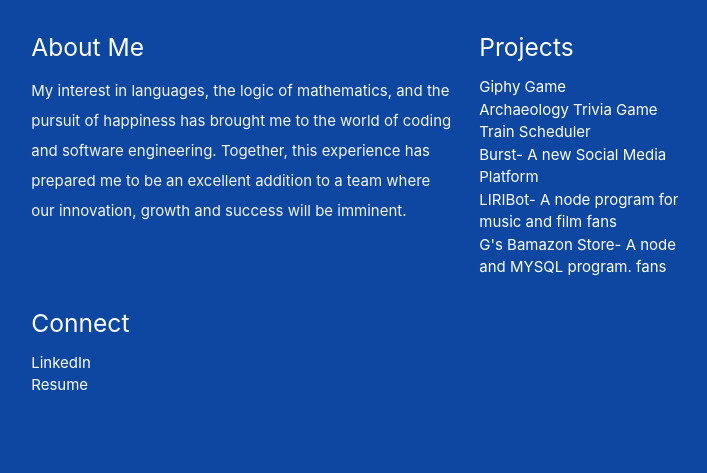
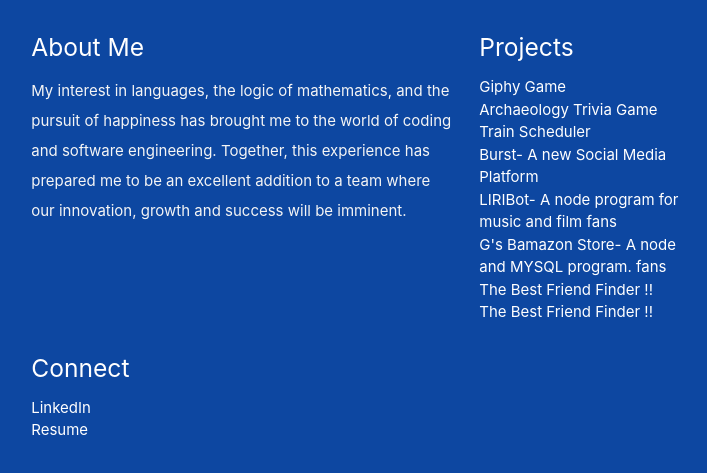
Before and after one commit to gstar13/GQZ_Portfolio1, a plain HTML site: page index.html in a window 1280 px wide. Shown: the part 2076-2549 px from the top of the page, without its empty margins (172-879 px from the left). Drawn offline with nearby package versions, Linux system fonts and the light colour scheme; a script that the page names is missing.

Commit message:
w burgerhw

```diff
--- a/index.html
+++ b/index.html
@@ -151,6 +151,8 @@
                   fans</a>
                   <li><a class="white-text" href="https://www.youtube.com/watch?v=PeTSg31ilWU">G's Bamazon Store- A node and MYSQL program.
                     fans</a>
+                    <li><a class="white-text" href="https://gstar13.github.io/FriendFinder/">The Best Friend Finder !!</a>
+                      <li><a class="white-text" href="https://nameless-hollows-14134.herokuapp.com/">The Best Friend Finder !!</a>
               </li>
             </ul>
           </div>
```
